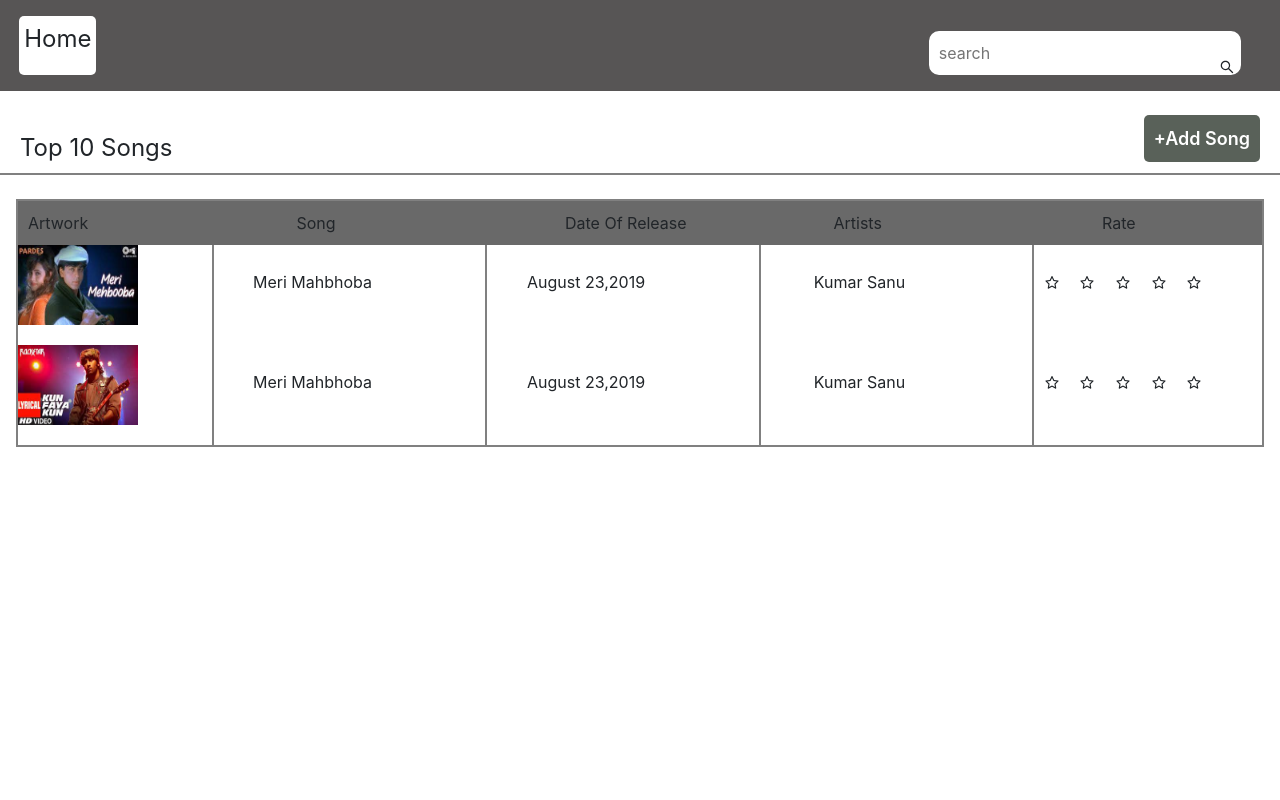
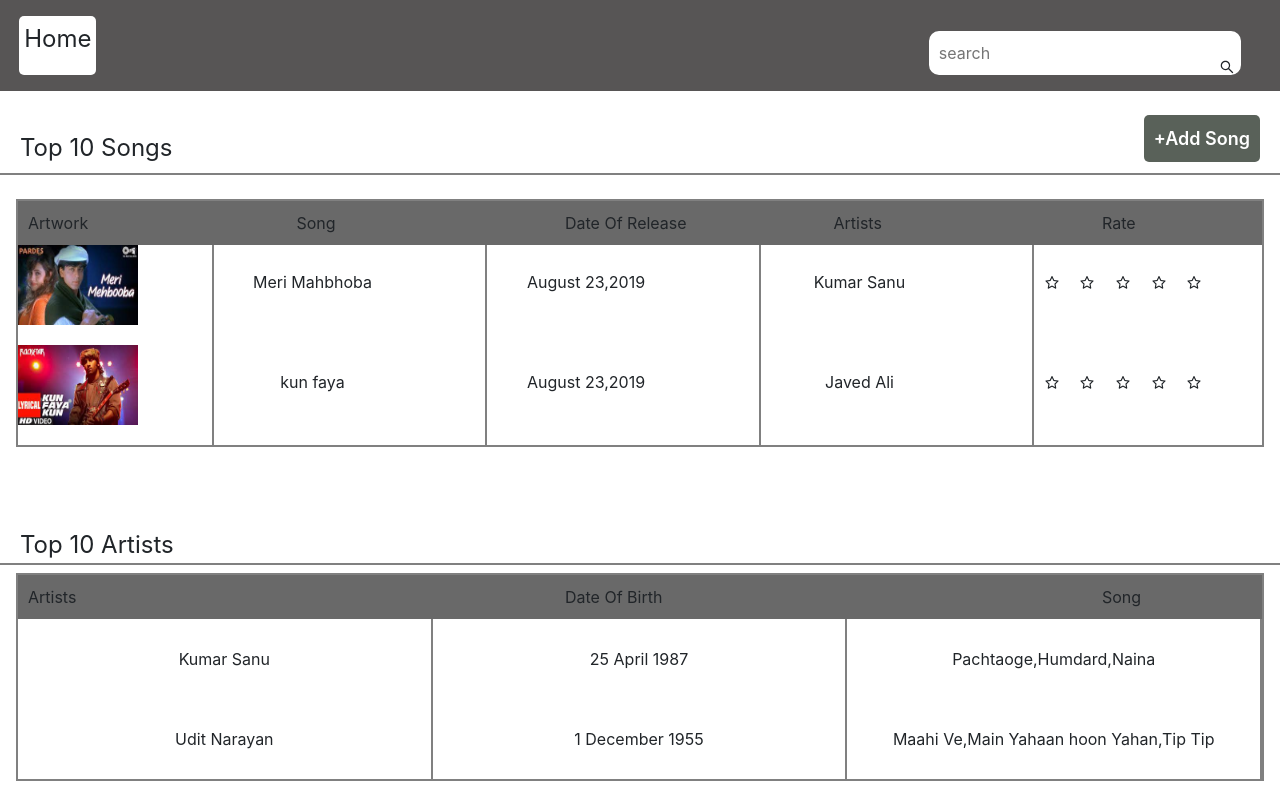
Before and after one commit to akarshgangwar28/DeltaX_Assignment, a React (Create React App) app: page / in a window 1280 px wide. Built offline with nearby package versions, Linux system fonts and the light colour scheme.

Commit message:
top 10 Artist Section completed

```diff
--- a/src/App.css
+++ b/src/App.css
@@ -124,3 +124,40 @@
     border: 2px solid gray;
     margin: 0.5em 1em;
   }
+
+  #artistHeading{
+    padding-left: 20px;
+    margin-top: 80px;
+    font-size: x-large;
+    border-bottom: 2px solid gray;
+  }
+  #artist-Division{
+    border: 2px solid gray;
+    margin: 0.5em 1em;
+  }
+
+  #artist-caption{
+    width: 150px;
+    text-align: left;
+  }
+
+/* Artist heading */
+
+  .subhead{
+    display: flex;
+    flex-direction: row;
+    justify-content: space-between;
+    padding:10px;
+    background-color: #696969;
+  }
+
+  #artistinfo{
+    display: flex;
+    justify-content: space-around;
+    line-height: 80px;
+  }
+  #ai{
+    width: 450px;
+    text-align: center;
+    border-right: 2px solid gray;
+  }
--- a/src/App.js
+++ b/src/App.js
@@ -8,6 +8,7 @@ import imgg_2 from "./images/imgg_2.jpeg";
 import img_1 from "./images/img_1.jpeg";
 
 import SubHeading1 from './components/SubHeading1';
+import Singer from "./components/Singer";
 
 
 function App() {
@@ -29,11 +30,37 @@ function App() {
           />
           <Song
             Artwork={img_1}
-            song="Meri Mahbhoba"
+            song="kun faya"
             dateOfRelease="August 23,2019"
-            Artist="Kumar Sanu"
+            Artist="Javed Ali"
           />
         </div>
+        <div id="artistHeading">
+                Top 10 Artists
+            </div>
+
+
+            <div id="artist-Division">
+
+            <div className="subhead">
+        <div id="artist-caption">Artists</div>
+        <div id="artist-caption">Date Of Birth</div>
+        <div id="artist-caption">Song</div>
+      </div>
+
+        <Singer
+         name="Kumar Sanu"
+         dob="25 April 1987"
+         songslist="Pachtaoge,Humdard,Naina"
+
+        />
+        <Singer
+                    name="Udit Narayan"
+                    dob="1 December 1955"
+                    songslist="Maahi Ve,Main Yahaan hoon Yahan,Tip Tip"
+                    />
+
+          </div>
 
       </Route>
 
--- /dev/null
+++ b/src/components/Singer.js
@@ -0,0 +1,16 @@
+function Artist(props){
+    return(
+        <div id="artistinfo">
+            <div id="ai">
+                {props.name}
+            </div>
+            <div id="ai">
+                {props.dob}
+            </div>
+            <div id="ai">
+                {props.songslist}
+            </div>
+        </div>
+    )
+}
+export default Artist;
```
